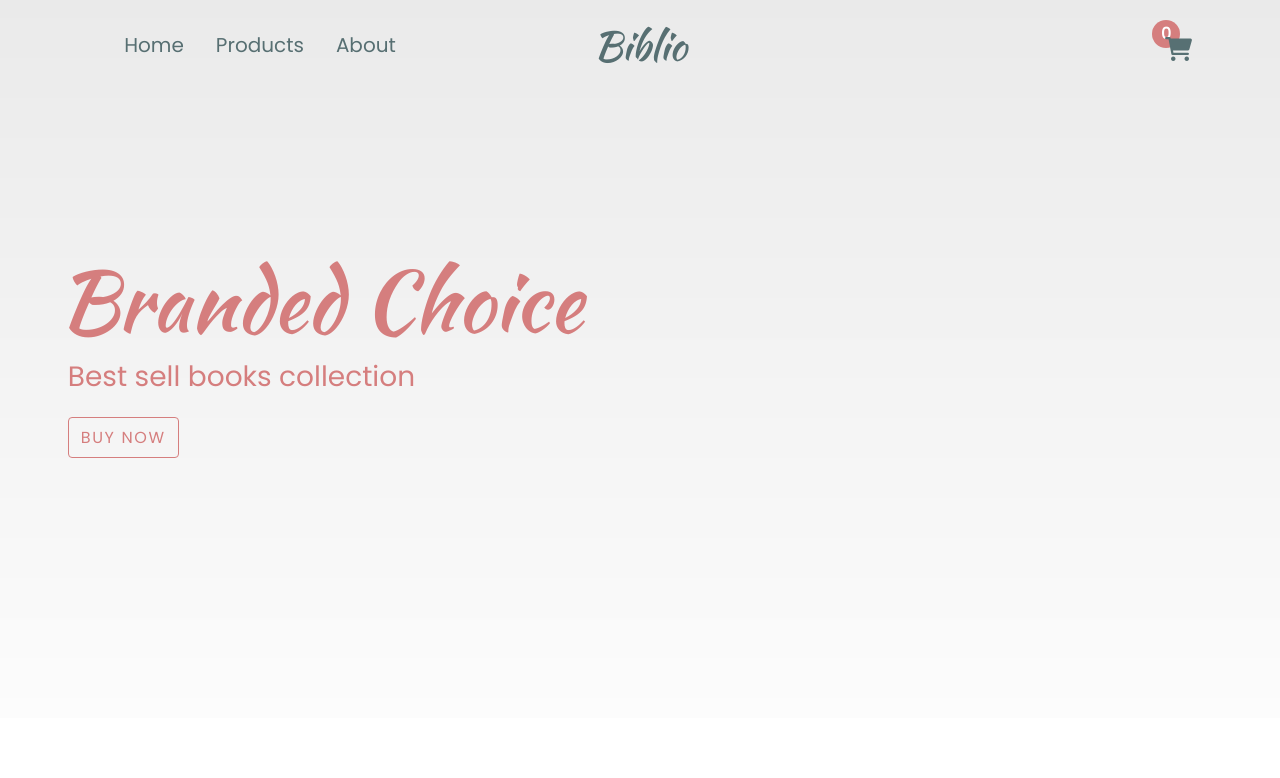
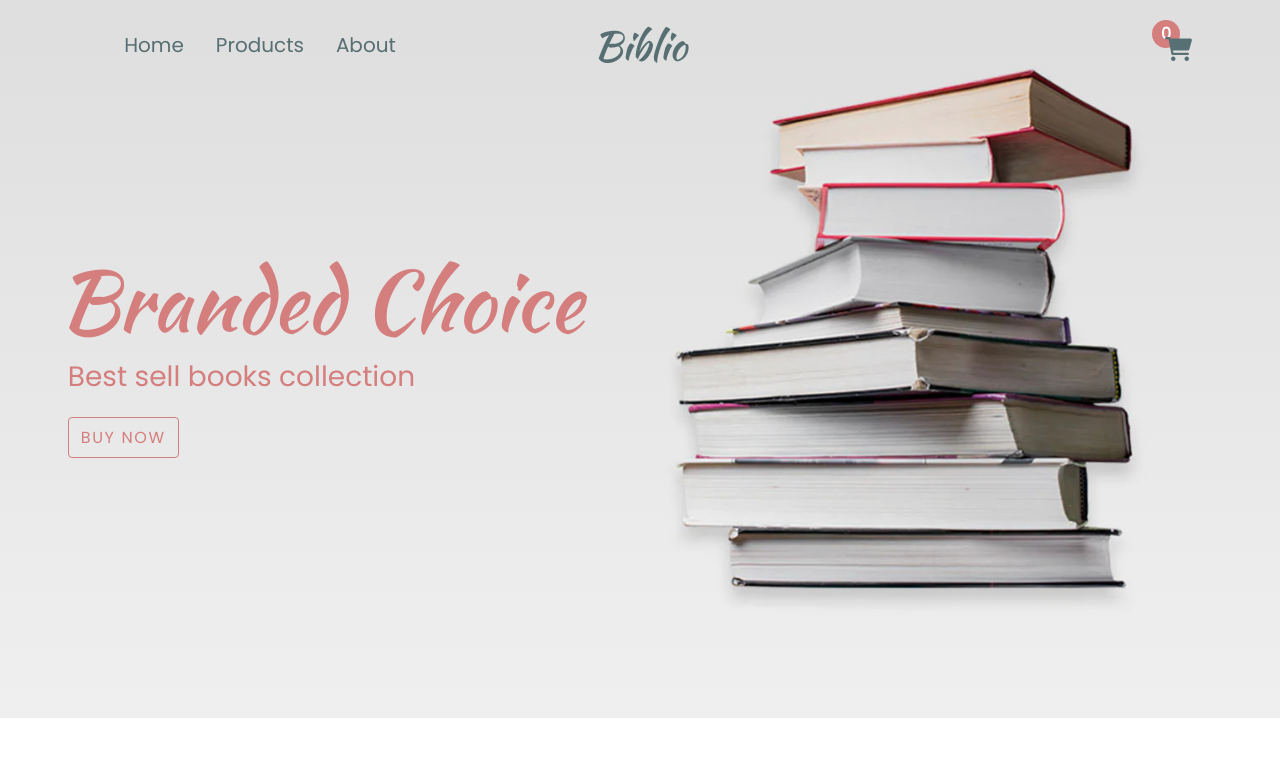
Before and after one commit to SUBHANGI-DHASMANA/Biblio-website, a plain HTML site: page index.html in a window 1280 px wide. Shown: the top 778 px of the page. Drawn offline with nearby package versions, Linux system fonts and the light colour scheme; the site is published under a folder, as on GitHub Pages, so addresses that start at the root find nothing.

Commit message:
Update style.css

```diff
--- a/css/style.css
+++ b/css/style.css
@@ -49,7 +49,7 @@ nav .row{
 .main{
     min-height: 100vh;
     margin-top: -10rem;
-    background: linear-gradient(rgba(0, 0, 0, 0.09), rgba(0, 0, 0, 0.01)), url("/img/bg.jpg") center/cover;
+    background: linear-gradient(rgba(0, 0, 0, 0.09), rgba(0, 0, 0, 0.01)), url("../img/bg.jpg") center/cover;
     display: grid;
     place-items: center;
     color: #D57E7E;
```
